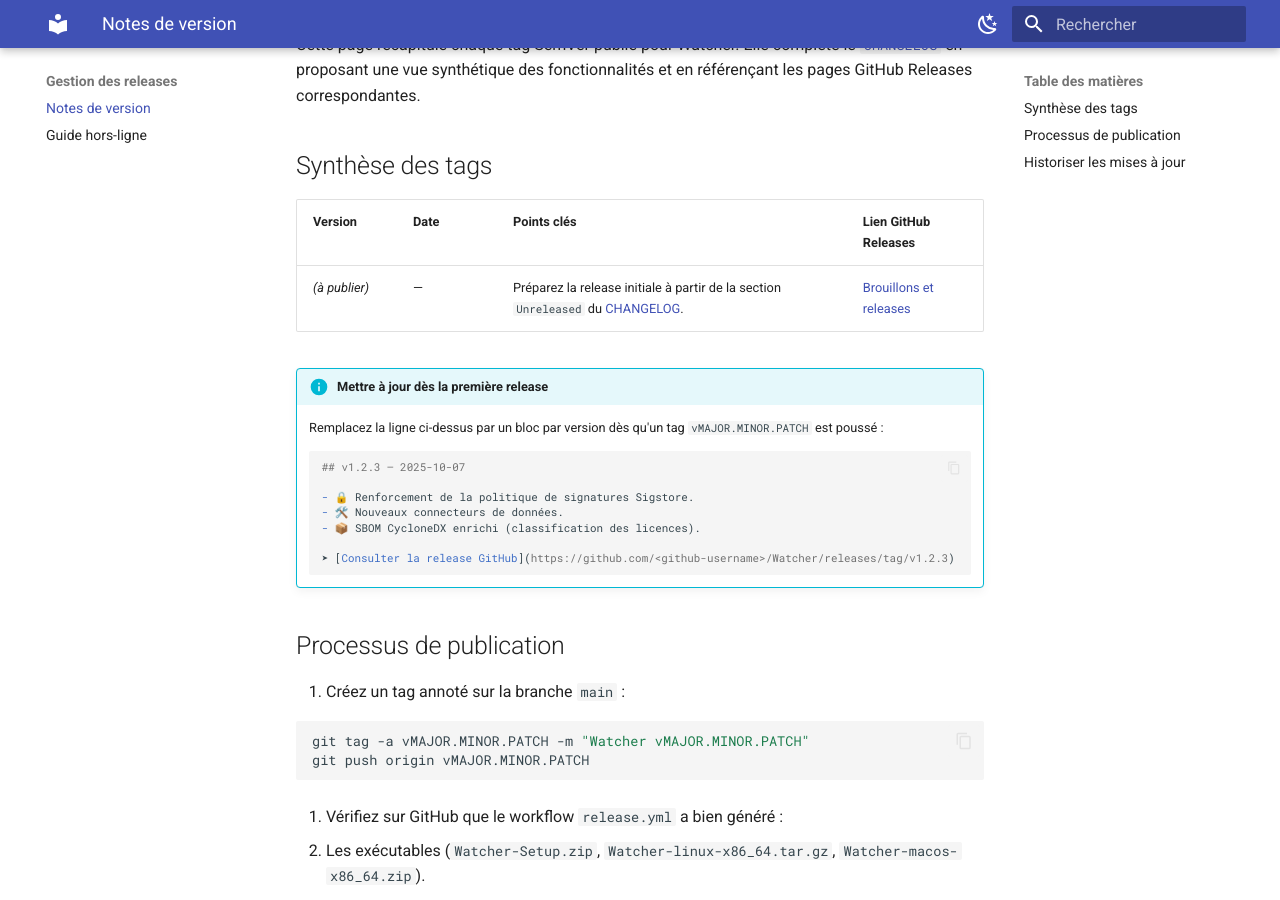
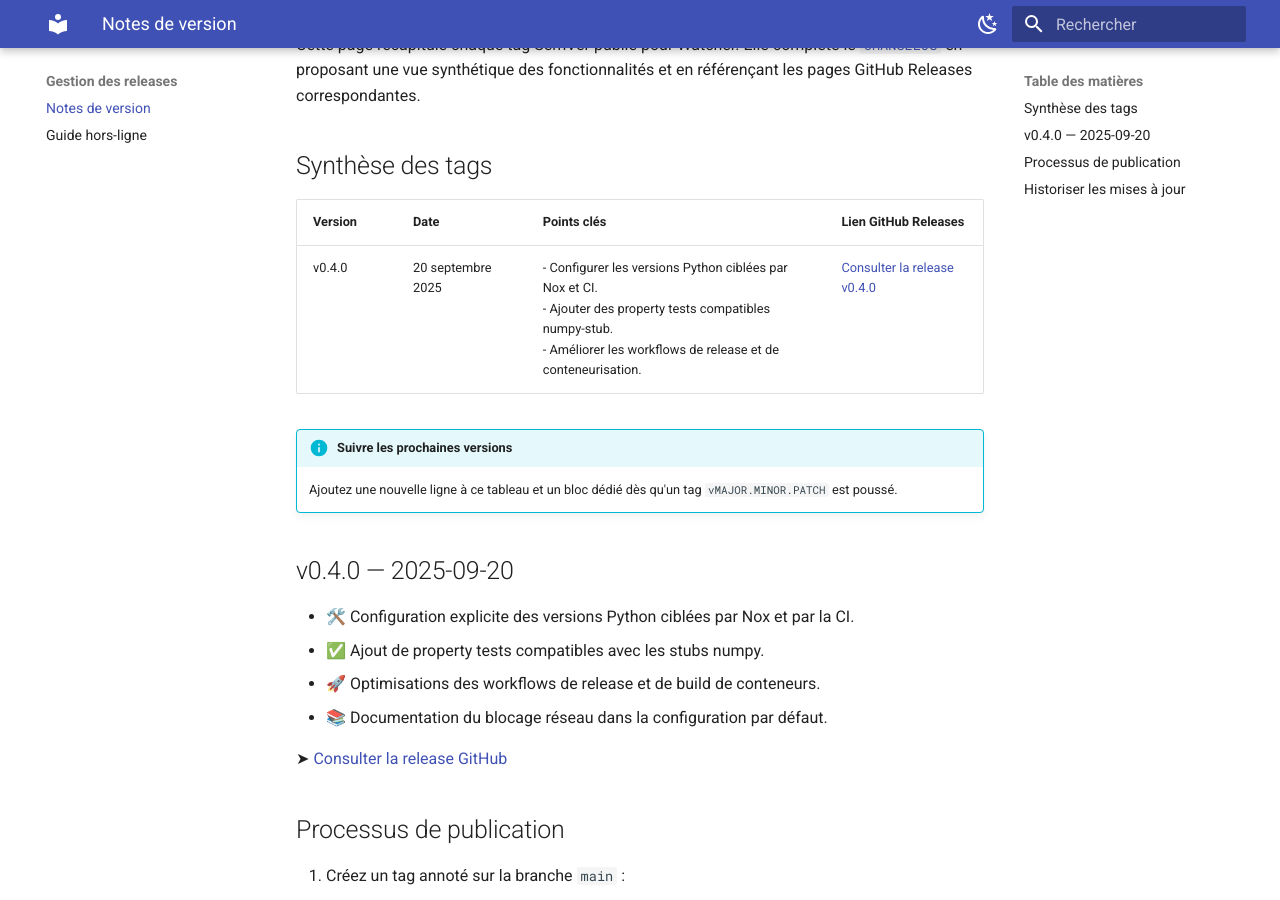
Before and after one commit to francis18georges-png/Watcher, an MkDocs documentation site: the page built from docs/release_notes.md, in a window 1280 px wide and 900 px high, scrolled down 196 px. Built offline with MkDocs 1.6.1 and Material for MkDocs 9.7.7, drawn with Linux system fonts in a browser that asks for light colours.

Commit message:
Document v0.4.0 release artifacts (#379)

````diff
--- a/docs/offline_guide.md
+++ b/docs/offline_guide.md
@@ -7,7 +7,7 @@
 
 ## 1. Préparer le kit hors-ligne sur une machine connectée
 
-1. **Téléchargez les artefacts de release** depuis GitHub pour le tag ciblé :
+1. **Téléchargez les artefacts de release** depuis GitHub pour le tag ciblé (par exemple [v0.4.0](https://github.com/<owner>/Watcher/releases/tag/v0.4.0)) :
 
    ```bash
    mkdir -p ~/watcher-offline-kit/artifacts
--- a/docs/release_notes.md
+++ b/docs/release_notes.md
@@ -8,21 +8,20 @@
 
 | Version | Date | Points clés | Lien GitHub Releases |
 | --- | --- | --- | --- |
-| *(à publier)* | — | Préparez la release initiale à partir de la section `Unreleased` du [CHANGELOG](CHANGELOG.md). | [Brouillons et releases](https://github.com/<github-username>/Watcher/releases) |
+| v0.4.0 | 20 septembre 2025 | - Configurer les versions Python ciblées par Nox et CI.<br>- Ajouter des property tests compatibles numpy-stub.<br>- Améliorer les workflows de release et de conteneurisation. | [Consulter la release v0.4.0](https://github.com/<owner>/Watcher/releases/tag/v0.4.0) |
 
-!!! info "Mettre à jour dès la première release"
-    Remplacez la ligne ci-dessus par un bloc par version dès qu'un tag `vMAJOR.MINOR.PATCH`
-    est poussé :
+!!! info "Suivre les prochaines versions"
+    Ajoutez une nouvelle ligne à ce tableau et un bloc dédié dès qu'un tag `vMAJOR.MINOR.PATCH`
+    est poussé.
 
-    ```markdown
-    ## v1.2.3 — 2025-10-07
+## v0.4.0 — 2025-09-20
 
-    - 🔒 Renforcement de la politique de signatures Sigstore.
-    - 🛠️ Nouveaux connecteurs de données.
-    - 📦 SBOM CycloneDX enrichi (classification des licences).
+- 🛠️ Configuration explicite des versions Python ciblées par Nox et par la CI.
+- ✅ Ajout de property tests compatibles avec les stubs numpy.
+- 🚀 Optimisations des workflows de release et de build de conteneurs.
+- 📚 Documentation du blocage réseau dans la configuration par défaut.
 
-    ➤ [Consulter la release GitHub](https://github.com/<github-username>/Watcher/releases/tag/v1.2.3)
-    ```
+➤ [Consulter la release GitHub](https://github.com/<owner>/Watcher/releases/tag/v0.4.0)
 
 ## Processus de publication
 
````
Also changed, not shown: CHANGELOG.md (+8 -3 lines), README.md (+13 -10 lines).
